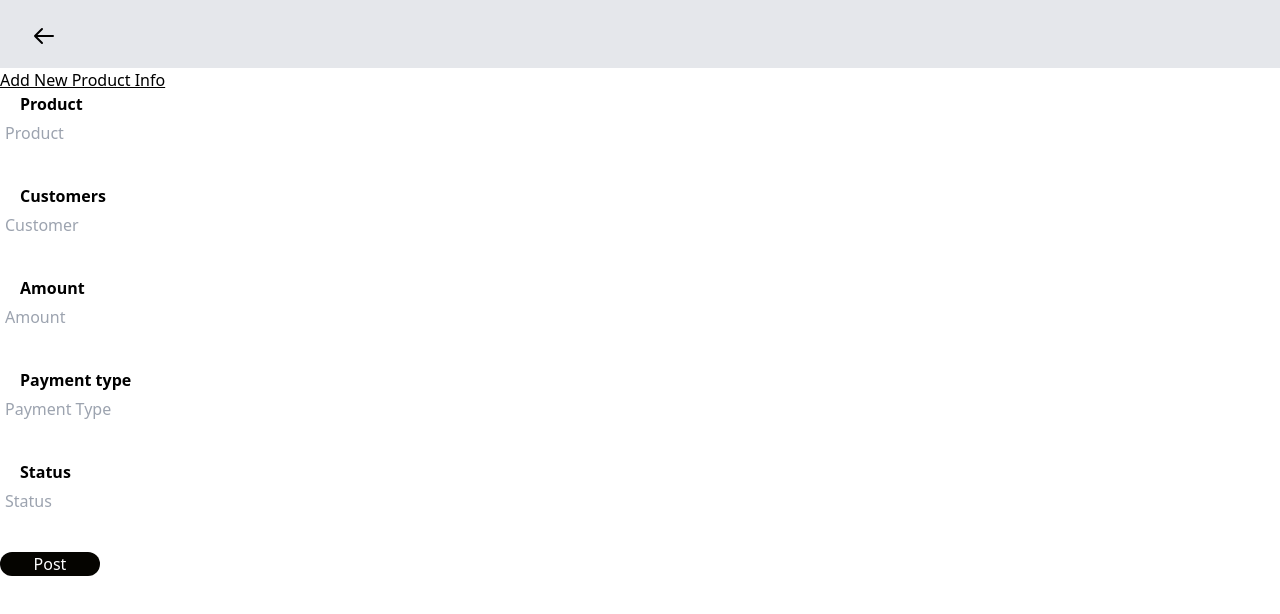
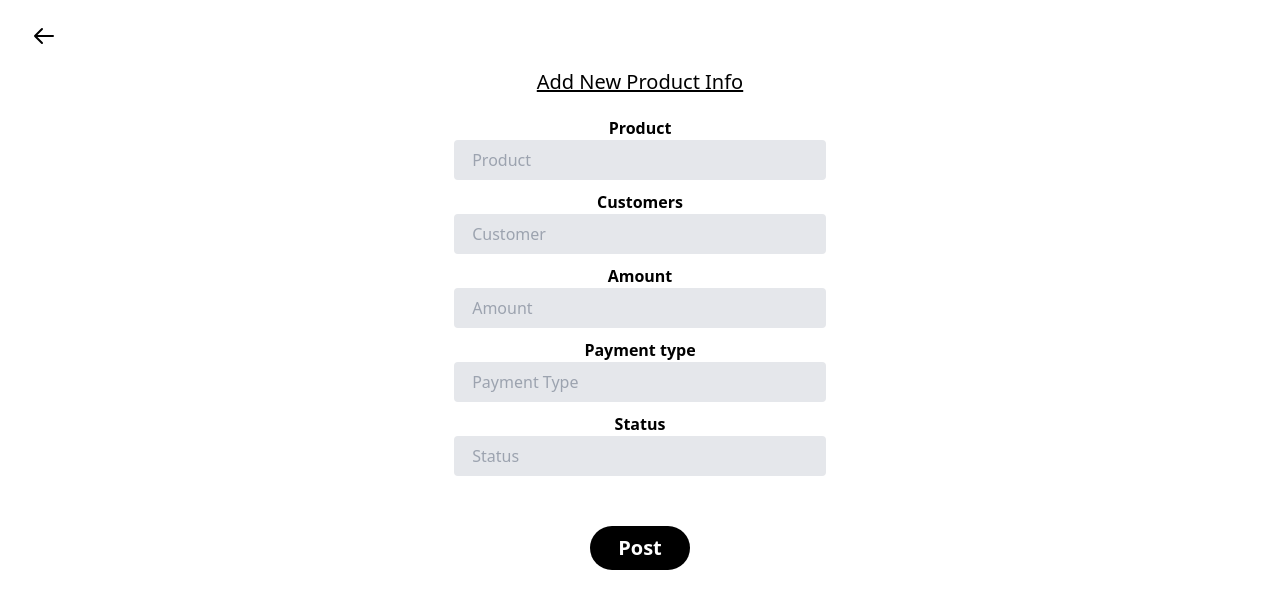
Before and after one commit to George-Olufemi/customer-management-system, a React (Create React App) app: page /post in a window 1280 px wide. Shown: the top 614 px of the page. Built offline with nearby package versions, Linux system fonts and the light colour scheme.

Commit message:
Worked on Post Page

```diff
--- a/src/Post.js
+++ b/src/Post.js
@@ -1,12 +1,12 @@
 import React from 'react'
-import './Post.css';
+import './post.css';
 import { Link } from "react-router-dom";
 
 const Post = () => {
 
     return (
-        <div  className="bg-gray-200">
-<div className='pt-6 ml-8'>
+        <div  className="">
+            <div className='pt-6 ml-8'>
                 <Link to="/dashboard">
                     <div>
                         <svg xmlns="http://www.w3.org/2000/svg" className="h-6 w-6 hover:scale-110" fill="none" viewBox="0 0 24 24" stroke="currentColor" strokeWidth={2}>
@@ -15,63 +15,53 @@ const Post = () => {
                     </div>
                 </Link>
         </div>
-        <div class="container">
+        <center>
+        <div class="container flex justify-center items-center">
             <form class="row" >
-
-                <h3><u>Add New Product Info</u></h3>
-
+                <h3 className='text-xl pb-5'><u>Add New Product Info</u></h3>
                 <div >
-                    <label  for="Product">
+                    <label for="Product">
                         Product
                     </label>
-                    <br/>
-                    <input   type="text" required placeholder="Product" name="Product"  />
+                    <input className='bg-gray-200 appearance-none border-2 border-gray-200 rounded w-full py-2 px-4 text-gray-700 leading-tight focus:outline-none focus:bg-white focus:border-black' type="text" required placeholder="Product" name="Product"  />
                 </div>
-                <br/>
-
                 <div>
                     <label for="Customers">
                         Customers
                     </label>
                     <br/>
-                    <input  type="text" required placeholder="Customer" name="Customer"  />
+                    <input className='bg-gray-200 appearance-none border-2 border-gray-200 rounded w-full py-2 px-4 text-gray-700 leading-tight focus:outline-none focus:bg-white focus:border-black' type="text" required placeholder="Customer" name="Customer"  />
                 </div>
-                <br/>
                 <div >
-                    <label  for="Amount">
+                    <label className='' for="Amount">
                         Amount
                     </label>
-                    <br/>
-                    <input  type="text" required placeholder="Amount" name="Amount"  />
+                    <input className='bg-gray-200 appearance-none border-2 border-gray-200 rounded w-full py-2 px-4 text-gray-700 leading-tight focus:outline-none focus:bg-white focus:border-black' type="text" required placeholder="Amount" name="Amount"  />
                 </div>
-                <br/>
                 <div >
                     <label  for="Payment Type">
                         Payment type
                     </label>
                     <br/>
-                    <input type="text" required placeholder="Payment Type" name="Payment"  />
+                    <input className='bg-gray-200 appearance-none border-2 border-gray-200 rounded w-full py-2 px-4 text-gray-700 leading-tight focus:outline-none focus:bg-white focus:border-black' type="text" required placeholder="Payment Type" name="Payment"  />
                 </div>
-                <br/>
                 <div >
                     <label for="status">
                         Status
                     </label>
                     <br/>
-                    <input type="text" required placeholder="Status" name="Status"  />
+                    <input className='bg-gray-200 appearance-none border-2 border-gray-200 rounded w-full py-2 px-4 text-gray-700 leading-tight focus:outline-none focus:bg-white focus:border-black' type="text" required placeholder="Status" name="Status"  />
                 </div>
-                <br/>
                 <div class="">
-                <Link to="./Product.jsx">
-                    <button  type="submit">
+                <Link to="/product">
+                    <button className='text-white text-xl font-semibold mt-10 px-4 py-2 bg-black' type="submit">
                     Post
                     </button>
                 </Link>
                 </div>
-
-
             </form>
         </div>
+        </center>
     </div>
  );
 }
```
